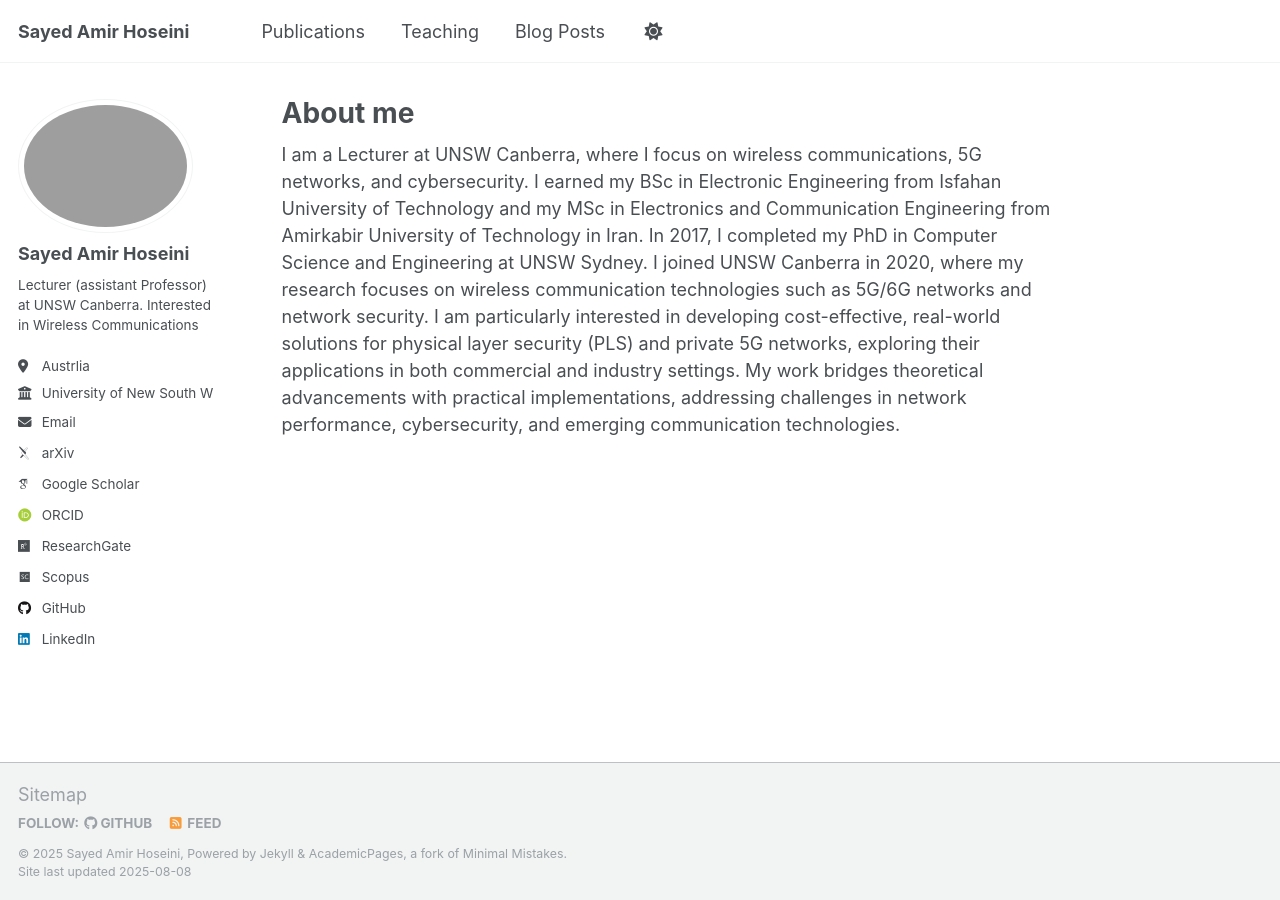
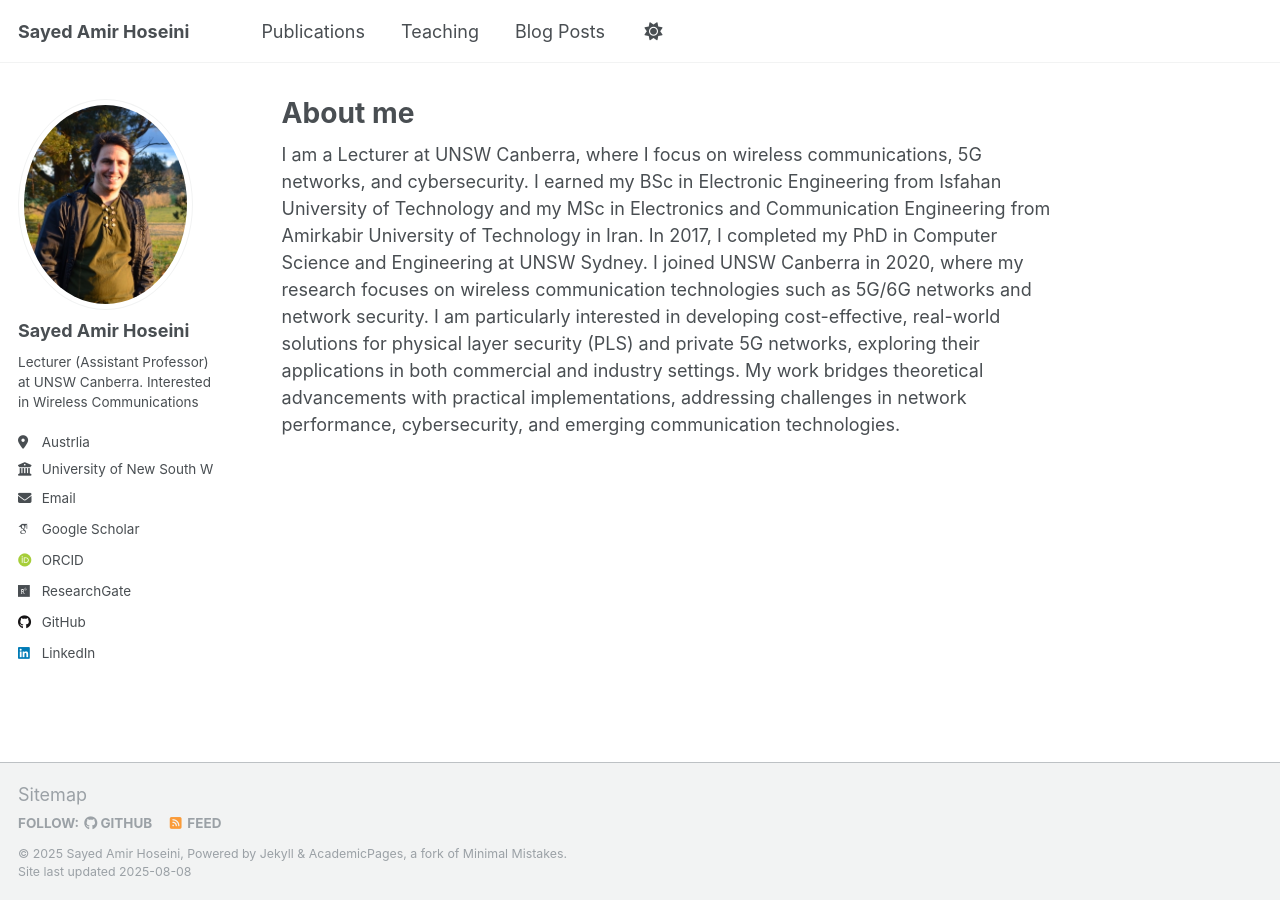
Before and after one commit to sayed-amir/sayed-amir.github.io, a Jekyll site: the page built from _pages/about.md, in a window 1280 px wide. Built offline with Jekyll 4.4.1, drawn with Linux system fonts in a browser that asks for light colours; some web fonts are replaced; a script that is not in the unit is left out.

```diff
--- a/_config.yml
+++ b/_config.yml
@@ -13,7 +13,7 @@ title                    : "Sayed Amir Hoseini"
 title_separator          : "-"
 name                     : &name "Sayed Amir Hoseini"
 description              : &description "Lecturer (Assistant Professor) at UNSW Canberra"
-url                      : https://sayed-amir.github.io # the base hostname & protocol for your site e.g. "https://[your GitHub username].github.io" or if you already have some other page hosted on Github then use "https://[your GitHub username].github.io/[Your Repo Name]"
+url                      : "https://sayed-amir.github.io" # the base hostname & protocol for your site e.g. "https://[your GitHub username].github.io" or if you already have some other page hosted on Github then use "https://[your GitHub username].github.io/[Your Repo Name]"
 baseurl                  : "" # the subpath of your site, e.g. "/blog"
 repository               : "sayed-amir.github.io"
 
@@ -22,10 +22,10 @@ repository               : "sayed-amir.github.io"
 #               Additional customization can be done by editing /_includes/author-profile.html
 author:
   # Biographic information
-  avatar           : "profile.jpeg"
+  avatar           : "profile.jpg"
   name             : "Sayed Amir Hoseini"
   pronouns         : # example: "she/her"
-  bio              : "Lecturer (assistant Professor) at UNSW Canberra. Interested in Wireless Communications"
+  bio              : "Lecturer (Assistant Professor) at UNSW Canberra. Interested in Wireless Communications"
   location         : "Austrlia"
   employer         : "University of New South Wales"
   uri              : # URL
@@ -33,7 +33,7 @@ author:
 
   # Academic websites
   academia         : # URL
-  arxiv            : "https://arxiv.org/search/cs?searchtype=author&query=Hoseini,+S+A" # URL - Update with the correct link to your profile
+  arxiv            : #"https://arxiv.org/search/cs?searchtype=author&query=Hoseini,+S+A" # URL - Update with the correct link to your profile
   googlescholar    : "https://scholar.google.com/citations?user=vBZ6kzwAAAAJ&hl=en"
   inspire-hep      : # URL
   impactstory      : # URL
@@ -41,7 +41,7 @@ author:
   semantic         : # URL
   pubmed           : #"https://www.ncbi.nlm.nih.gov/pubmed/?term=john+snow"
   researchgate     : "https://www.researchgate.net/profile/Sayed-Amir-Hoseini"
-  scopus           : "https://www.scopus.com/authid/detail.uri?authorId=56469046600"
+  scopus           : #"https://www.scopus.com/authid/detail.uri?authorId=56469046600"
 
   # Repositories and software development
   bitbucket        : # Username - Update with your username on the site
```
